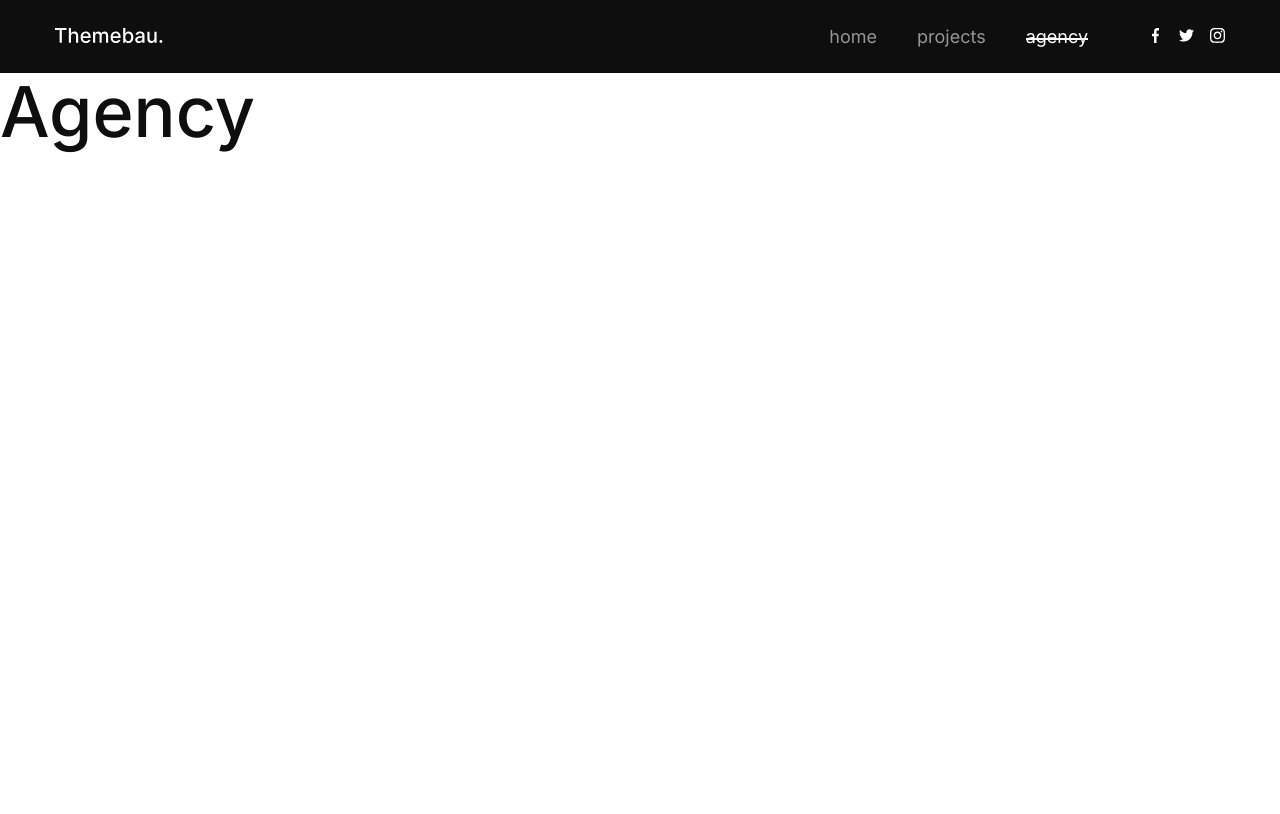
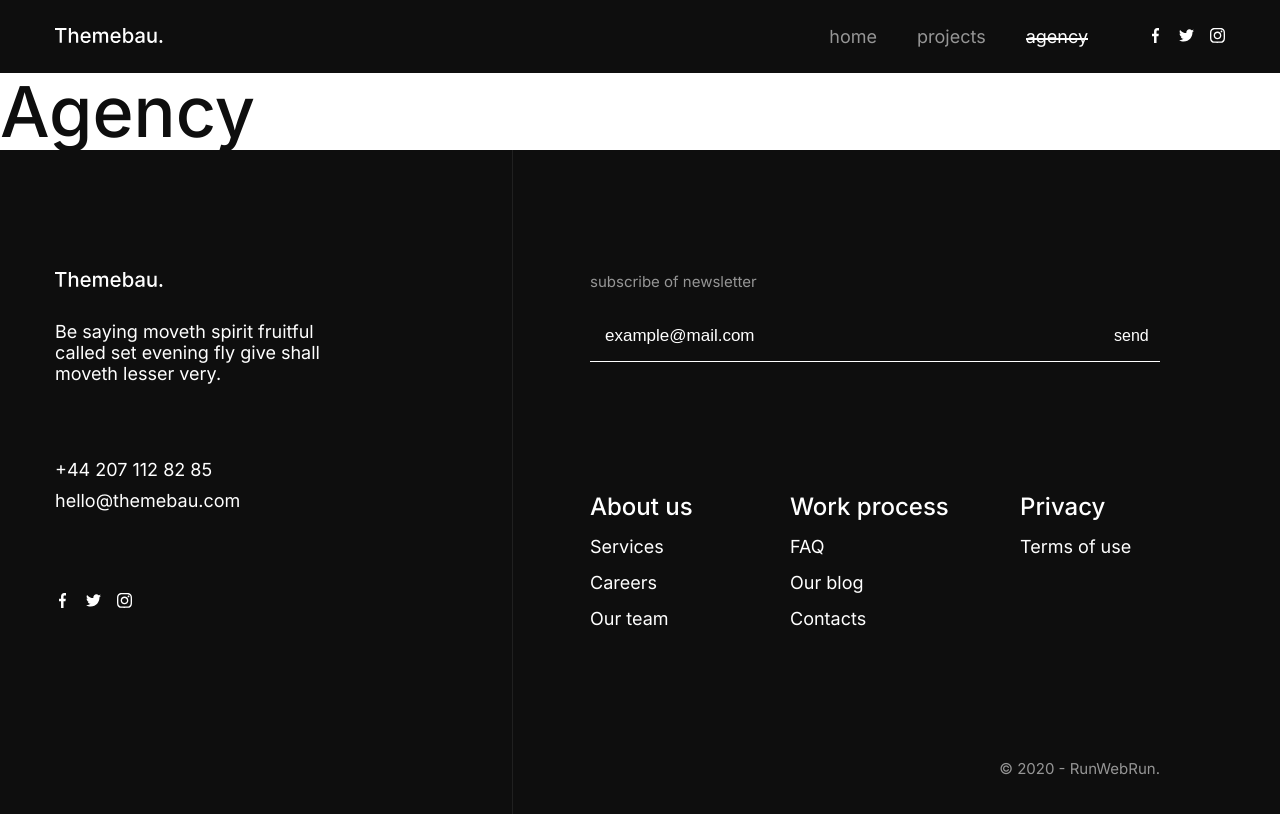
Before and after one commit to ViktorovVik/themebau-website, a React (Vite) app: page /agency in a window 1280 px wide. Shown: the top 814 px of the page. Built offline with nearby package versions, Linux system fonts and the light colour scheme.

Commit message:
feat: footer section implementation (#32)

```diff
--- a/src/app/layouts/Layout.tsx
+++ b/src/app/layouts/Layout.tsx
@@ -1,5 +1,6 @@
 import { Outlet } from 'react-router';
 import { Header } from '@/widgets/Header';
+import { Footer } from '@/widgets/Footer';
 
 export const Layout = () => {
   return (
@@ -8,6 +9,7 @@ export const Layout = () => {
       <main>
         <Outlet />
       </main>
+      <Footer />
     </>
   );
 };
--- /dev/null
+++ b/src/widgets/Footer/Footer.module.scss
@@ -0,0 +1,158 @@
+@use '@/app/styles/helpers' as *;
+
+.footer {
+  position: relative;
+  background-color: var(--color-dark);
+  color: var(--color-white);
+
+  &::before {
+    content: '';
+    position: absolute;
+    top: 0;
+    bottom: 0;
+    left: 40%;
+    width: 1px;
+    background-color: var(--color-dark-alt);
+
+    @include tablet {
+      display: none;
+    }
+  }
+}
+
+.inner {
+  display: flex;
+  padding-block: fluid(120, 30);
+
+  @include tablet {
+    flex-direction: column;
+    row-gap: 30px;
+  }
+}
+
+.leftCol {
+  padding-right: fluid(160, 30);
+
+  @include tablet {
+    display: flex;
+    justify-content: space-between;
+    flex-wrap: wrap;
+    align-items: center;
+    gap: 15px;
+  }
+}
+
+.footerLogo {
+  margin-bottom: fluid-to-laptop(30, 15);
+
+  @include tablet {
+    margin-bottom: 0;
+  }
+}
+
+.text {
+  width: fluid(265, 190);
+  margin-bottom: fluid-to-laptop(75, 30);
+
+  @include tablet {
+    margin-bottom: 0;
+  }
+}
+
+.contacts {
+  display: grid;
+  row-gap: 10px;
+  margin-bottom: fluid-to-laptop(80, 30);
+
+  @include tablet {
+    margin-bottom: 0;
+  }
+}
+
+.rightCol {
+  display: flex;
+  flex-direction: column;
+  min-width: 0;
+  row-gap: fluid(130, 30);
+  padding-left: fluid(110, 30);
+
+  @include mobile {
+    padding-left: 0;
+  }
+}
+
+.form {
+  width: 100%;
+}
+
+.label {
+  display: inline-block;
+  font-size: 15px;
+  color: var(--color-gray);
+  margin-bottom: 20px;
+
+  @include mobile {
+    display: block;
+    text-align: center;
+    margin-inline: auto;
+  }
+}
+
+.formControls {
+  display: flex;
+  align-items: center;
+  width: fluid(570, 290);
+  border-bottom: 1px solid var(--color-white);
+}
+
+.input {
+  padding: 15px;
+  width: 100%;
+  border: none;
+  background-color: transparent;
+  color: var(--color-white);
+  font-size: 17px;
+
+  &::placeholder {
+    color: var(--color-white);
+  }
+
+  &:focus {
+    @include focus-visible;
+  }
+}
+
+.send {
+  @include hover {
+    background-color: var(--color-white);
+    color: var(--color-dark);
+  }
+}
+
+.navColumns {
+  display: grid;
+  grid-template-columns: repeat(3, 1fr);
+  column-gap: 30px;
+
+  & > *:nth-of-type(3) {
+    margin-left: 30px;
+
+    @include mobile {
+      margin-left: 0;
+    }
+  }
+}
+
+.navList {
+  display: grid;
+  row-gap: 15px;
+}
+
+.navTitle {
+  margin-bottom: 15px;
+}
+
+.privacyPolicy {
+  color: var(--color-gray);
+  align-self: flex-end;
+}
--- /dev/null
+++ b/src/widgets/Footer/Footer.tsx
@@ -0,0 +1,66 @@
+import { Link } from 'react-router';
+import styles from './Footer.module.scss';
+import cn from 'clsx';
+import { Logo } from '@/shared/ui';
+import { Button, Socials } from '@/shared/ui';
+import { FOOTER_LINKS } from './config/footer.data';
+
+export const Footer = () => {
+  return (
+    <footer className={styles.footer}>
+      <div className={cn(styles.inner, 'container')}>
+        <div className={styles.leftCol}>
+          <Logo className={styles.footerLogo} />
+          <p className={styles.text}>
+            Be saying moveth spirit fruitful called set evening fly give shall
+            moveth lesser very.
+          </p>
+          <div className={styles.contacts}>
+            <a href="tel:+442071128285">+44 207 112 82 85</a>
+            <a href="mailto:hello@themebau.com">hello@themebau.com</a>
+          </div>
+          <Socials />
+        </div>
+        <div className={styles.rightCol}>
+          <form className={styles.form} action="" method="POST">
+            <label className={styles.label} htmlFor="newsletter-email">
+              subscribe of newsletter
+            </label>
+            <div className={styles.formControls}>
+              <input
+                className={styles.input}
+                type="email"
+                id="newsletter-email"
+                name="subscription"
+                required
+                placeholder="example@mail.com"
+              />
+              <Button
+                type="submit"
+                variant="transparent"
+                className={styles.send}
+              >
+                send
+              </Button>
+            </div>
+          </form>
+          <nav className={styles.navColumns} aria-label="Footer">
+            {FOOTER_LINKS.map((column) => (
+              <div key={column.id}>
+                <h3 className={cn(styles.navTitle, 'h6')}>{column.title}</h3>
+                <ul className={styles.navList}>
+                  {column.links.map(({ label, to }) => (
+                    <li className={styles.item} key={label}>
+                      <Link to={to}>{label}</Link>
+                    </li>
+                  ))}
+                </ul>
+              </div>
+            ))}
+          </nav>
+          <small className={styles.privacyPolicy}>© 2020 - RunWebRun.</small>
+        </div>
+      </div>
+    </footer>
+  );
+};
--- /dev/null
+++ b/src/widgets/Footer/config/footer.data.ts
@@ -0,0 +1,59 @@
+interface FooterLink {
+  label: string;
+  to: string;
+}
+
+interface FooterColumn {
+  id: string;
+  title: string;
+  links: FooterLink[];
+}
+
+export const FOOTER_LINKS: FooterColumn[] = [
+  {
+    id: '1',
+    title: 'About us',
+    links: [
+      {
+        label: 'Services',
+        to: '/agency',
+      },
+      {
+        label: 'Careers',
+        to: '/agency',
+      },
+      {
+        label: 'Our team',
+        to: '/agency',
+      },
+    ],
+  },
+  {
+    id: '2',
+    title: 'Work process',
+    links: [
+      {
+        label: 'FAQ',
+        to: '/agency',
+      },
+      {
+        label: 'Our blog',
+        to: '/',
+      },
+      {
+        label: 'Contacts',
+        to: '/',
+      },
+    ],
+  },
+  {
+    id: '3',
+    title: 'Privacy',
+    links: [
+      {
+        label: 'Terms of use',
+        to: '/agency',
+      },
+    ],
+  },
+];
--- /dev/null
+++ b/src/widgets/Footer/index.ts
@@ -0,0 +1 @@
+export { Footer } from './Footer';
```
